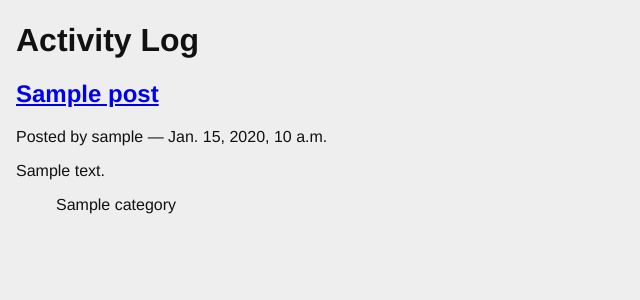
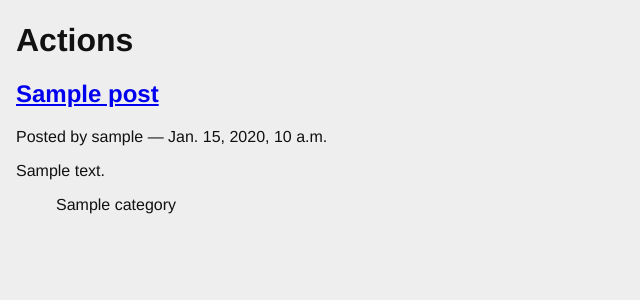
Before and after one commit to Regnul/django-blog, a Django app: template blogging/templates/blogging/list.html in a window 1280 px wide. Shown: the part 20-320 px from the top of the page, without its empty margins (0-640 px from the left). Run offline with Django 3.2, Linux system fonts and the light colour scheme; the template is opened without the code that fills it: most values are stand-ins (such as "Sample title", 1, 10 or a date in 2020); parts of the project's set-up code (start-up, migrations or seed data) failed here and were passed over.

Commit message:
Change title page

```diff
--- a/blogging/templates/blogging/list.html
+++ b/blogging/templates/blogging/list.html
@@ -1,5 +1,5 @@
 {% extends "base.html" %}{% block content %}
-  <h1>Activity Log</h1>
+  <h1>Actions</h1>
   {% comment %} here is where the query happens {% endcomment %}
   {% for post in post_list %}
   <div class="post">
```
